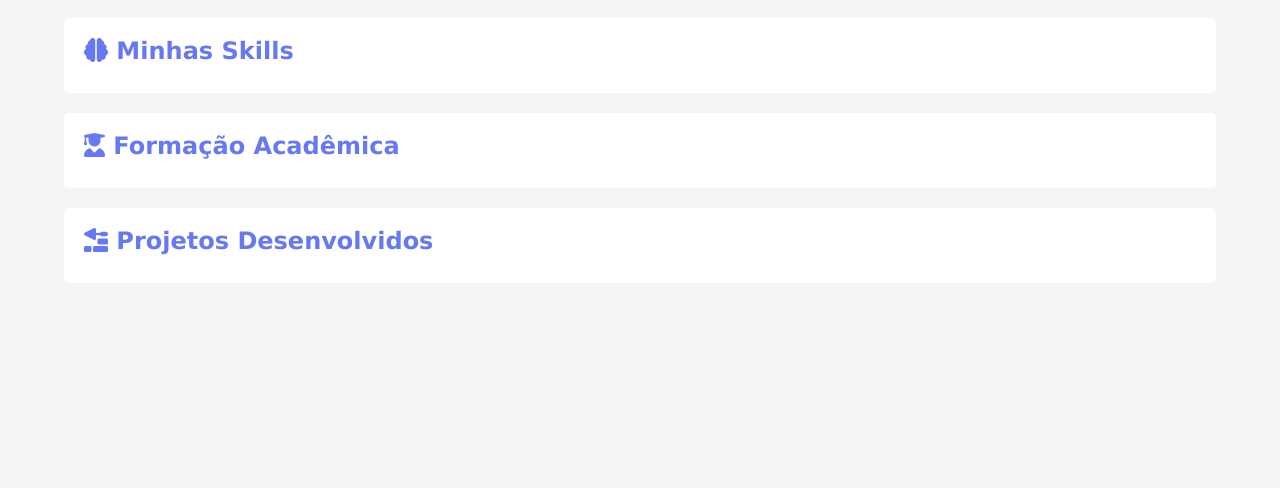
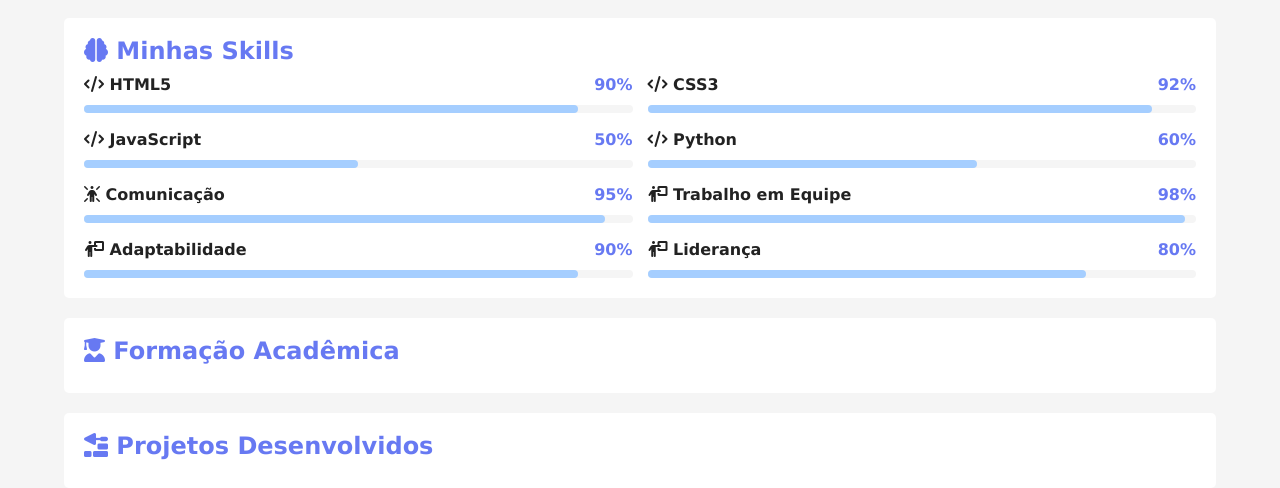
Before and after one commit to Anthony-Albuquerque405/portfolio, a plain HTML site: page index.html in a window 1280 px wide. Shown: the part 1261-1749 px from the top of the page. Before the commit the page ends 1544 px from the top, so only its background shows below. Drawn offline with Linux system fonts and the light colour scheme.

Commit message:
Construção das skills

```diff
--- a/estilos/style.css
+++ b/estilos/style.css
@@ -125,3 +125,39 @@ article#video .video-conteiner {
   height: 100%;
   border-radius: 8px;
 }
+#skills-conteiner {
+  display: grid;
+  grid-template-columns: 1fr;
+  gap: 15px;
+}
+#skills-conteiner .info {
+  display: flex;
+  justify-content: space-between;
+  align-items: center;
+}
+#skills-conteiner .nome {
+  font-weight: bold;
+  color: var(--texto);
+}
+#skills-conteiner .porcent {
+  font-weight: bold;
+  color: var(--destaque);
+}
+#skills-conteiner .barra {
+  width: 100%;
+  height: 8px;
+  background-color: var(--fundo-principal);
+  border-radius: 5px;
+  margin-top: 8px;
+}
+#skills-conteiner .progresso {
+  height: 100%;
+  background-color: var(--destaque-inverso);
+  border-radius: 4px;
+}
+
+@media screen and (min-width: 768px) {
+  #skills-conteiner {
+    grid-template-columns: 1fr 1fr;
+  }
+}
--- a/index.html
+++ b/index.html
@@ -85,6 +85,95 @@
         <!-- Vídeo de apresentação -->
         <article id="skills">
           <h2><i class="fa-solid fa-brain"></i> Minhas Skills</h2>
+          <div id="skills-conteiner">
+            <div class="item">
+              <div class="info">
+                <span class="nome"
+                  ><i class="fa-solid fa-code"></i> HTML5
+                </span>
+                <span class="porcent"> 90% </span>
+              </div>
+              <div class="barra">
+                <div class="progresso" style="width: 90%"></div>
+              </div>
+            </div>
+            <div class="item">
+              <div class="info">
+                <span class="nome"><i class="fa-solid fa-code"></i> CSS3 </span>
+                <span class="porcent"> 92% </span>
+              </div>
+              <div class="barra">
+                <div class="progresso" style="width: 92%"></div>
+              </div>
+            </div>
+            <div class="item">
+              <div class="info">
+                <span class="nome"
+                  ><i class="fa-solid fa-code"></i> JavaScript
+                </span>
+                <span class="porcent"> 50% </span>
+              </div>
+              <div class="barra">
+                <div class="progresso" style="width: 50%"></div>
+              </div>
+            </div>
+            <div class="item">
+              <div class="info">
+                <span class="nome"
+                  ><i class="fa-solid fa-code"></i> Python
+                </span>
+                <span class="porcent"> 60% </span>
+              </div>
+              <div class="barra">
+                <div class="progresso" style="width: 60%"></div>
+              </div>
+            </div>
+            <div class="item">
+              <div class="info">
+                <span class="nome"
+                  ><i class="fa-solid fa-person-rays"></i> Comunicação
+                </span>
+                <span class="porcent"> 95% </span>
+              </div>
+              <div class="barra">
+                <div class="progresso" style="width: 95%"></div>
+              </div>
+            </div>
+            <div class="item">
+              <div class="info">
+                <span class="nome"
+                  ><i class="fa-solid fa-person-chalkboard"></i> Trabalho em
+                  Equipe
+                </span>
+                <span class="porcent"> 98% </span>
+              </div>
+              <div class="barra">
+                <div class="progresso" style="width: 98%"></div>
+              </div>
+            </div>
+            <div class="item">
+              <div class="info">
+                <span class="nome"
+                  ><i class="fa-solid fa-person-chalkboard"></i> Adaptabilidade
+                </span>
+                <span class="porcent"> 90% </span>
+              </div>
+              <div class="barra">
+                <div class="progresso" style="width: 90%"></div>
+              </div>
+            </div>
+            <div class="item">
+              <div class="info">
+                <span class="nome"
+                  ><i class="fa-solid fa-person-chalkboard"></i> Liderança
+                </span>
+                <span class="porcent"> 80% </span>
+              </div>
+              <div class="barra">
+                <div class="progresso" style="width: 80%"></div>
+              </div>
+            </div>
+          </div>
         </article>
         <!-- Habilidades e competências -->
         <article id="formacao">
```
